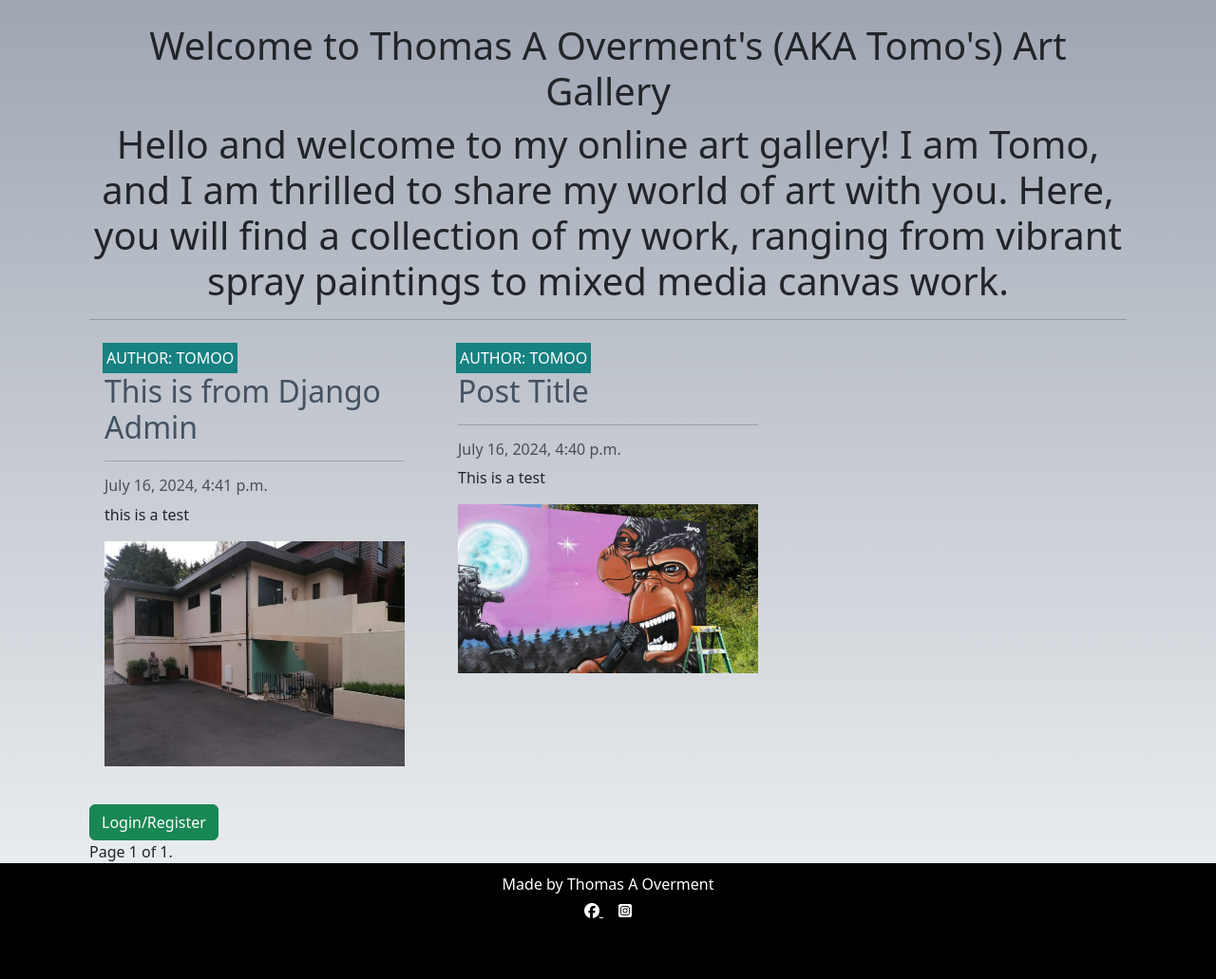
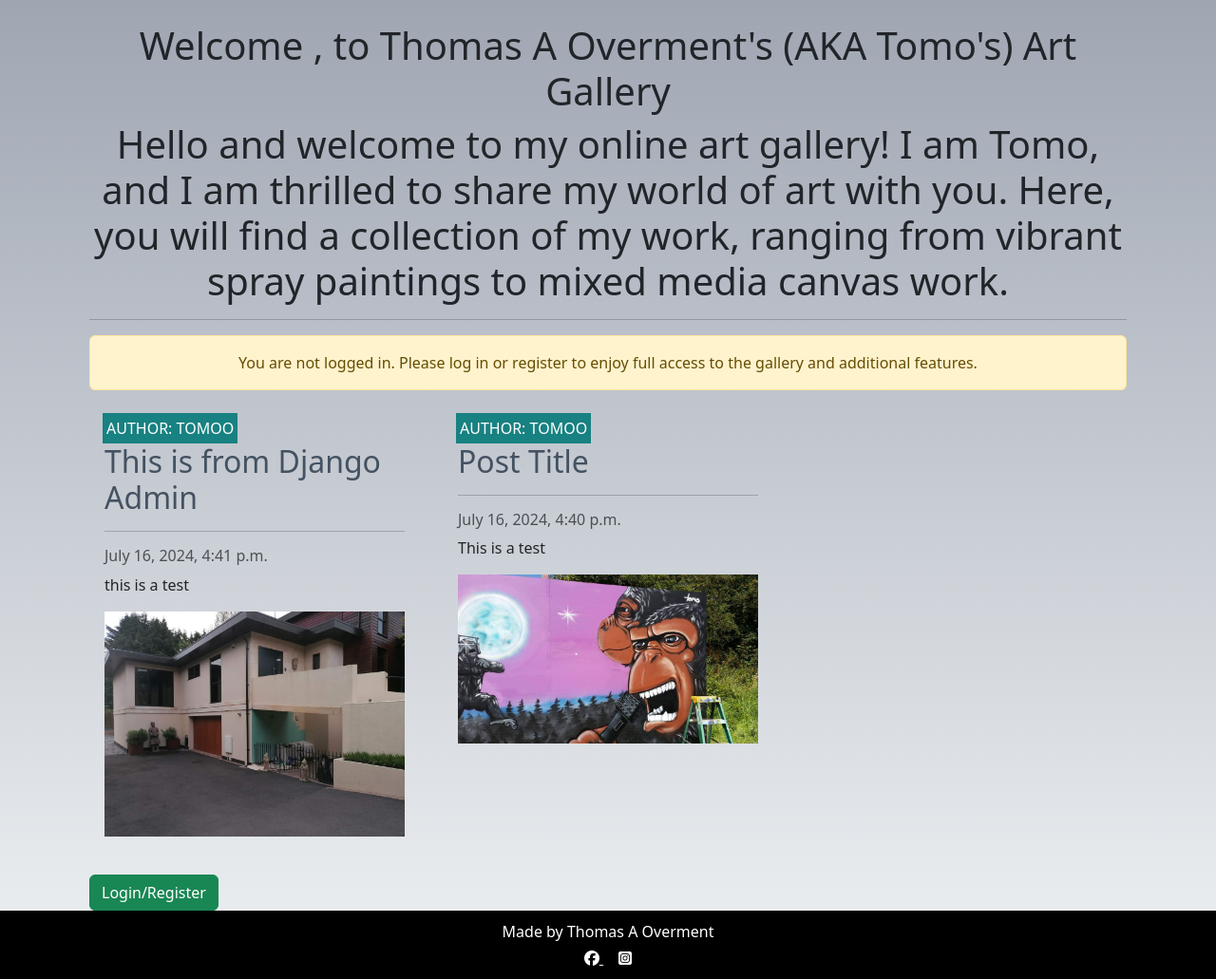
Before and after one commit to TomOverment/tomozart22, a Django app: page / in a window 1280 px wide. Shown: the part 66-1097 px from the top of the page at 95% size. Before the commit the page ends 1033 px from the top, so only its background shows below. Run offline with Django 4.2, Linux system fonts and the light colour scheme; data comes from the database, SQL or seed files in the repository; some libraries are stand-ins or nearby versions.

Commit message:
feed back for registration fixed and index updated

```diff
--- a/blog_app/templates/blog_app/index.html
+++ b/blog_app/templates/blog_app/index.html
@@ -5,23 +5,42 @@
 <div class="container-fluid">
     <div class="row">
         <div class="col col-title text-center">
-            <h1 class="text-center title">Welcome to Thomas A Overment's (AKA Tomo's) Art Gallery</h1>
+            <h1 class="text-center title">Welcome {% if user.is_authenticated %}{{ user.username }}{% endif %}, to Thomas A Overment's (AKA Tomo's) Art Gallery</h1>
             <p class="display-6">Hello and welcome to my online art gallery! I am Tomo, and I am thrilled to share my world of art with you. Here, you will find a collection of my work, ranging from vibrant spray paintings to mixed media canvas work.</p>
             <hr>
         </div>
     </div>
 
+    <!-- Welcome message for authenticated users -->
+    {% if user.is_authenticated %}
+    <div class="row">
+        <div class="col text-center">
+            <div class="alert alert-success" role="alert">
+                You are logged in as {{ user.username }}.
+            </div>
+        </div>
+    </div>
+    <br>
+    {% else %}
+    <!-- Message for unauthenticated users -->
+    <div class="row">
+        <div class="col text-center">
+            <div class="alert alert-warning" role="alert">
+                You are not logged in. Please log in or register to enjoy full access to the gallery and additional features.
+            </div>
+        </div>
+    </div>
+    <br>
+    {% endif %}
+
     <!-- Blog Entries Column -->
     <div class="row">
-
         {% for post in object_list %}
         <div class="col-md-4">
             <div class="card mb-4">
-                </br>
                 <div class="card-body">
                     <div class="image-container">
                         <div class="image-flash">
-
                             <p class="author">Author: {{ post.author }}</p>
                         </div>
                     </div>
@@ -34,9 +53,11 @@
                     {% if post.image %}
                     <img src="{{ post.image.url }}" class="img-fluid">
                     {% endif %}
-                    {% if user.is_authenticated and user == post.author or user.is_authenticated and user.is_staff %}
+                    {% if user.is_authenticated %}
+                        {% if user == post.author or user.is_staff %}
                         <a href="{% url 'update_post' post.pk %}">Edit</a>
                         <a href="{% url 'delete_post' post.id %}">Delete</a>
+                        {% endif %}
                     {% endif %}
                 </div>
             </div>
@@ -48,6 +69,7 @@
         {% endif %}
         {% endfor %}
     </div>
+
     {% if user.is_authenticated %}
     <a href="{% url 'account_logout' %}">
         <button class="btn btn-success btn-login-register">Logout</button>
@@ -58,23 +80,5 @@
     </a>
     {% endif %}
 
-    <!-- Pagination -->
-    <div class="pagination">
-        <span class="step-links">
-            {% if page_obj.has_previous %}
-                <a href="?page=1">&laquo; first</a>
-                <a href="?page={{ page_obj.previous_page_number }}">previous</a>
-            {% endif %}
-
-            <span class="current">
-                Page {{ page_obj.number }} of {{ page_obj.paginator.num_pages }}.
-            </span>
-
-            {% if page_obj.has_next %}
-                <a href="?page={{ page_obj.next_page_number }}">next</a>
-                <a href="?page={{ page_obj.paginator.num_pages }}">last</a>
-            {% endif %}
-        </span>
-    </div>
 </div>
 {% endblock %}
--- a/blog_app/views.py
+++ b/blog_app/views.py
@@ -99,3 +99,15 @@
 def gallery(request):
     artworks = Artwork.objects.all()
     return render(request, 'gallery.html', {'artworks': artworks})
+
+
+def register(request):
+    if request.method == 'POST':
+        form = CustomSignupForm(request.POST)
+        if form.is_valid():
+            form.save()
+            messages.success(request, 'Registration successful. You can now log in.')
+            return redirect('account_login')
+    else:
+        form = CustomSignupForm()
+    return render(request, 'registration/signup.html', {'form': form})
```
Also changed, not shown: my_project/settings.py (+9 -0 lines), templates/account/signup.html (+11 -6 lines), README.md (deleted), images/2024644_login_user_avatar_person_users_icon.png (added), images/graduation_blog_main_horizontal.jpg (added), images/logo_os5h1me.png (added). Lines whose indentation alone changed are shown as unchanged.
